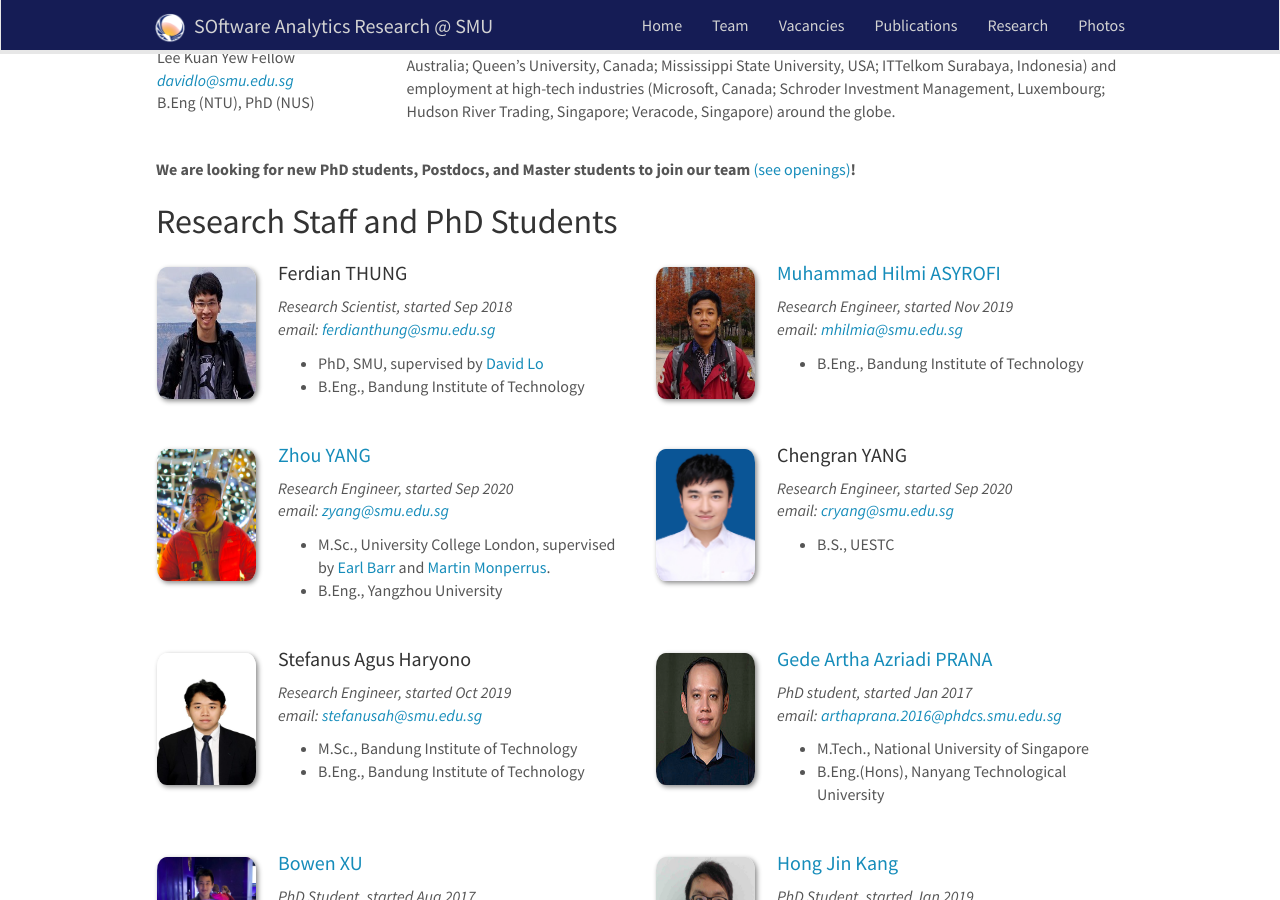
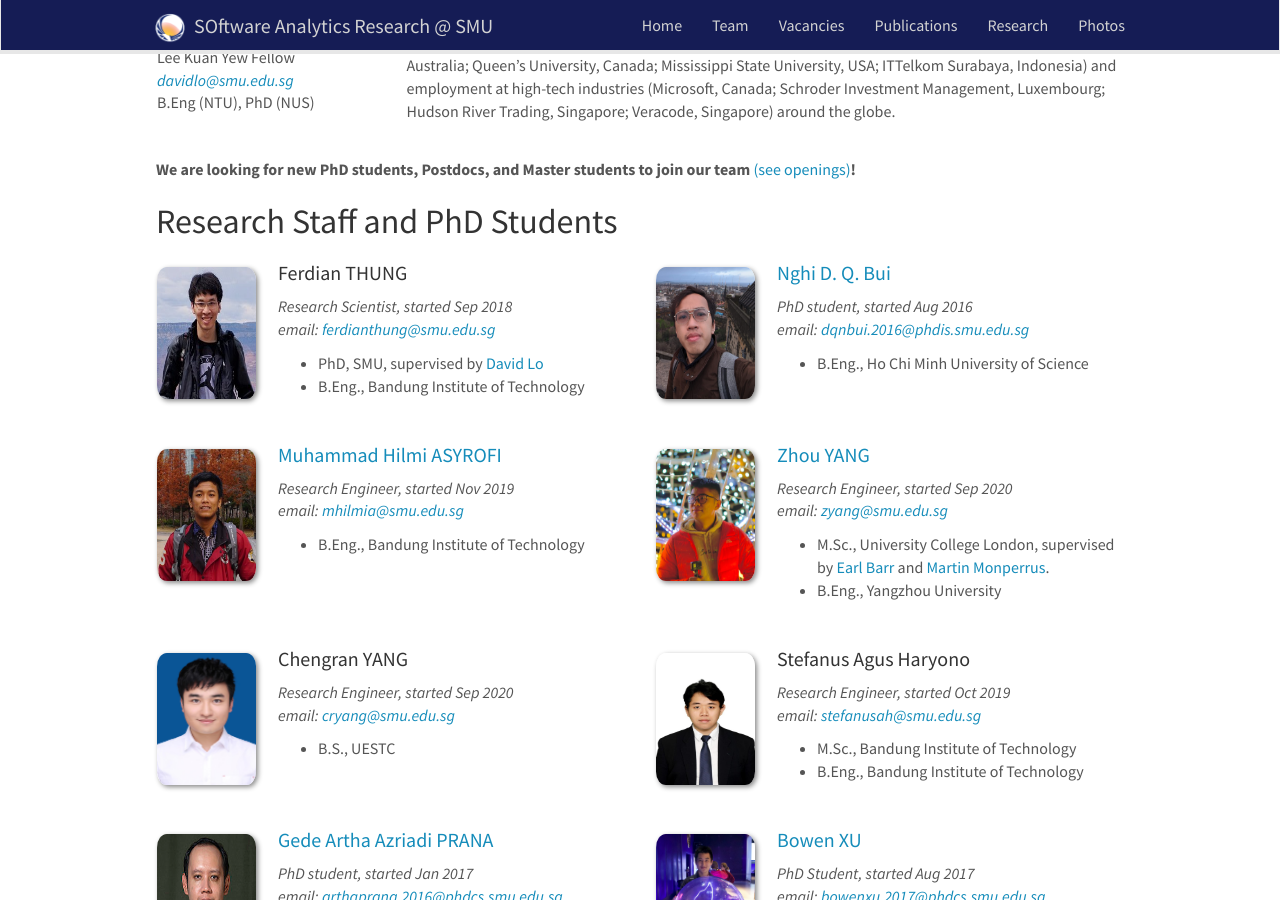
Before and after one commit to soarsmu/soarsmu.github.io, a Jekyll site: the page built from _pages/team.md, in a window 1280 px wide and 900 px high, scrolled down 463 px. Built offline with Jekyll 4.4.1, drawn with Linux system fonts in a browser that asks for light colours; nearby versions of some CDN libraries.

Commit message:
doc(team): add info for Nghi

```diff
--- a/_data/team_members.yml
+++ b/_data/team_members.yml
@@ -6,6 +6,13 @@
   education1: PhD, SMU, supervised by <a href="http://www.mysmu.edu/faculty/davidlo/">David Lo</a>
   education2: B.Eng., Bandung Institute of Technology
 
+
+- name: <a href="https://bdqnghi.github.io">Nghi D. Q. Bui</a>
+  photo: nghi.png
+  info: PhD student, started Aug 2016
+  email: dqnbui.2016@phdis.smu.edu.sg
+  number_educ: 1
+  education1: B.Eng., Ho Chi Minh University of Science
 
 - name: <a href="https://mhilmiasyrofi.github.io/">Muhammad Hilmi ASYROFI</a>
   photo: Muhammad_Hilmi.jpg
```
Also changed, not shown: images/teampic/nghi.png (added), 1 other file.
